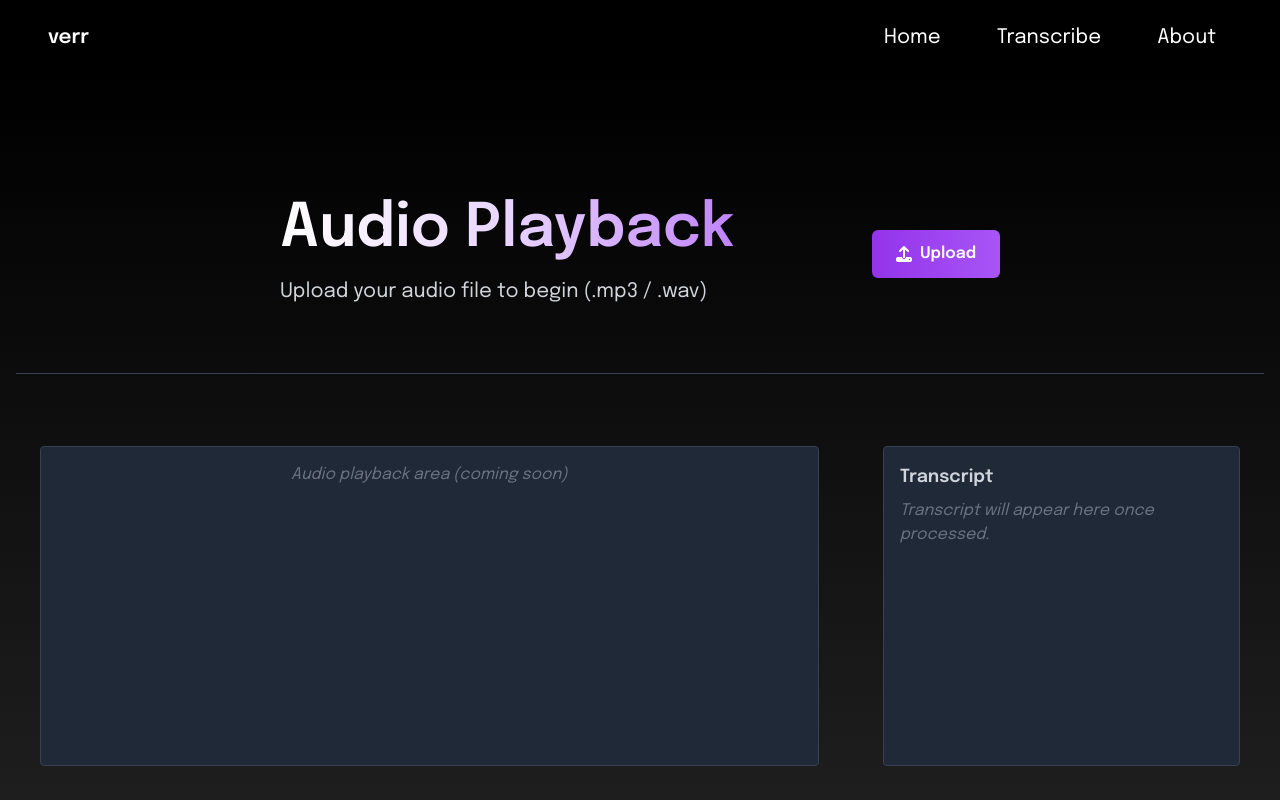
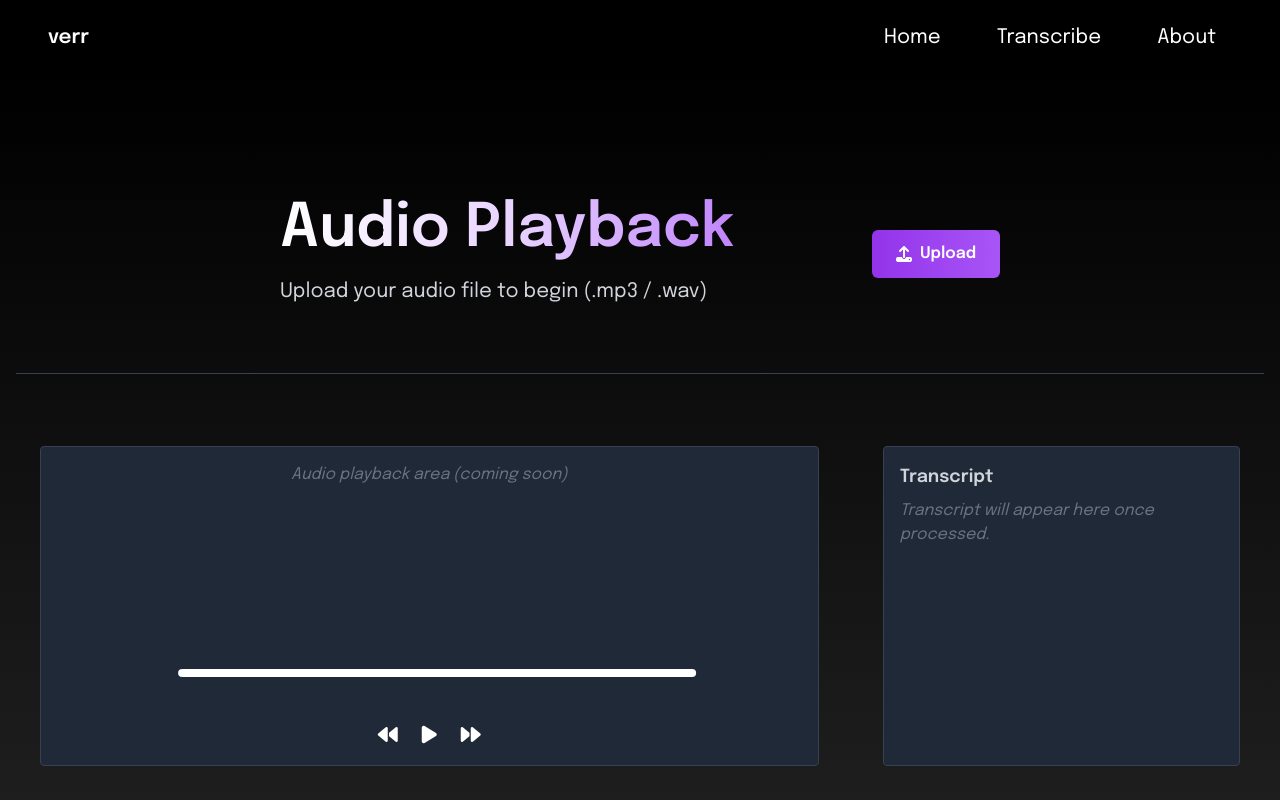
Before and after one commit to verrgod/transcription-project, a React (Create React App) app in the folder frontend/audio_uploader/: page /transcribe in a window 1280 px wide. Built offline with nearby package versions, Linux system fonts and the light colour scheme.

Commit message:
Implement placeholder progress bar and buttons with states (to be filled in)

```diff
--- a/frontend/audio_uploader/src/pages/Transcribe.tsx
+++ b/frontend/audio_uploader/src/pages/Transcribe.tsx
@@ -8,7 +8,39 @@ const Transcribe: React.FC = () => {
     const backendURL = "http://localhost:8080/upload";
 
     const fileInputRef = useRef<HTMLInputElement>(null);
+    const audioRef = useRef<HTMLAudioElement>(null);
+    const [isPlaying, setIsPlaying] = useState(false);
+    const [currentTime, setCurrentTime] = useState(0);
+    const [duration, setDuration] = useState(0);
+    const togglePlayPause = () => {
+        const audio = audioRef.current;
+        if (!audio) return;
 
+        if (isPlaying) {
+            audio.pause();
+        } else {
+            audio.play();
+        }
+        setIsPlaying(!isPlaying);
+    };
+
+    const handleRewind = () => {
+        const audio = audioRef.current;
+        if (audio) audio.currentTime = Math.max(audio.currentTime - 5, 0);
+    };
+
+    const handleFastForward = () => {
+        const audio = audioRef.current;
+        if (audio) audio.currentTime = Math.min(audio.currentTime + 5, duration);
+    };
+
+    /* update current time of progress bar */
+    const handleTimeUpdate = () => {
+        const audio = audioRef.current;
+        if (audio) setCurrentTime(audio.currentTime);
+    };
+
+    /* update subtitle column with audio duration */
     const [vttText, setVttText] = useState("")
     const [isLoading, setIsLoading] = useState(false);
 
@@ -133,8 +165,41 @@ const Transcribe: React.FC = () => {
                     <div className="bg-gray-850 px-6 py-12 border-t border-gray-700 row-span-2">
                         {/* Future Audio Playback Component Goes Here */}
                         <div className='container mx-auto grid lg:grid-cols-3 gap-16 h-80'>
-                            <div className="mt-6 p-4 bg-gray-800 border border-gray-700 rounded text-gray-300 text-center text-gray-500 italic col-span-2">
+                            <div className="relative mt-6 p-4 bg-gray-800 border border-gray-700 rounded text-gray-300 text-center text-gray-500 italic col-span-2">
                                 Audio playback area (coming soon)
+                                {/* Progress Bar */}
+                                <div className="absolute bottom-20 left-1/2 transform -translate-x-1/2 w-2/3 bg-white rounded h-2 m-2">
+                                    <div
+                                        className="bg-purple-500 h-2 rounded"
+                                        style={{ width: `${(currentTime / duration) * 100 || 0}%` }}
+                                    />
+                                </div>
+
+                                {/* Controls */}
+                                <div className="absolute inset-x-0 bottom-0 flex justify-center gap-6 p-4">
+                                    <button
+                                        onClick={handleRewind}
+                                        className="text-white hover:text-purple-400 transition"
+                                    >
+                                        <i className="fas fa-backward fa-lg"></i>
+                                    </button>
+                                    <button
+                                        onClick={togglePlayPause}
+                                        className="text-white hover:text-purple-400 transition"
+                                    >
+                                        {isPlaying ? (
+                                            <i className="fas fa-pause fa-lg"></i>
+                                        ) : (
+                                            <i className="fas fa-play fa-lg"></i>
+                                        )}
+                                    </button>
+                                    <button
+                                        onClick={handleFastForward}
+                                        className="text-white hover:text-purple-400 transition"
+                                    >
+                                        <i className="fas fa-forward fa-lg"></i>
+                                    </button>
+                                </div>
                             </div>
 
                             {/* subtitle column (loading animation & injecting of transcription)*/}
```
Lines whose indentation alone changed are shown as unchanged.
